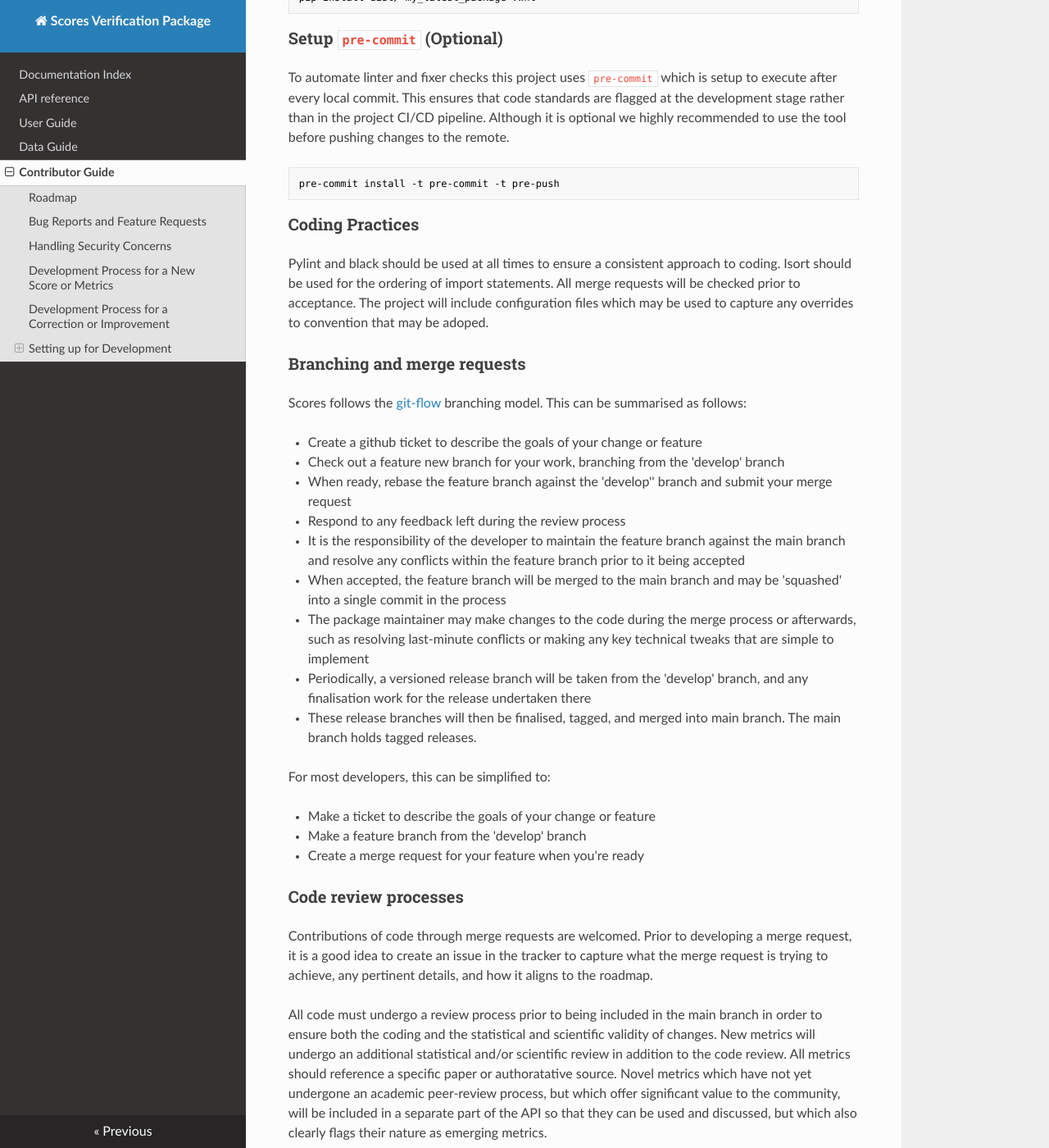
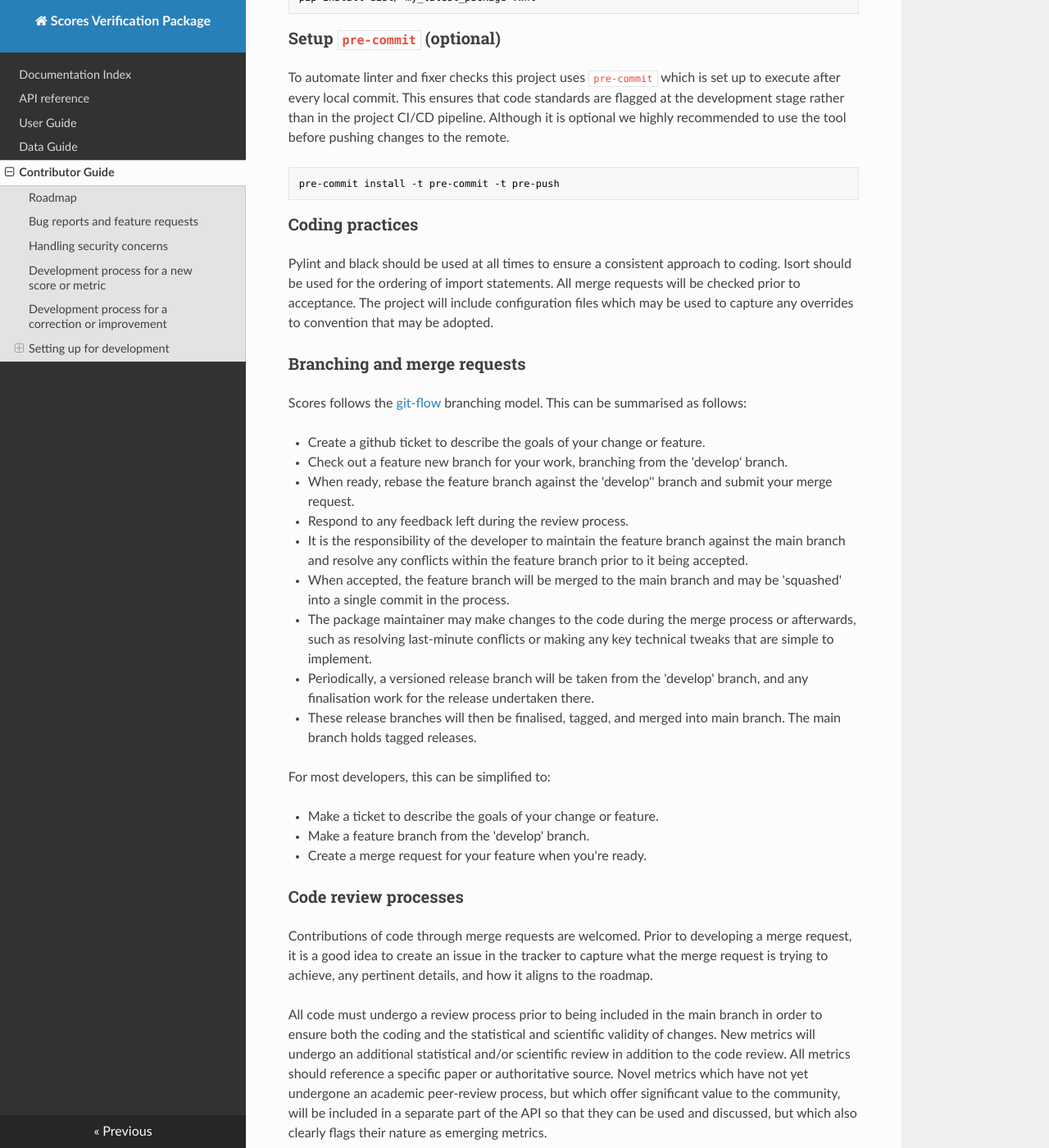
Before and after one commit to nci/scores, an MkDocs documentation site: the page built from docs/contributing.md, in a window 1280 px wide and 1400 px high, scrolled down 2715 px. Shown: the whole window at 82% size. Built offline with MkDocs 1.6.1, drawn with Linux system fonts in a browser that asks for light colours; nearby versions of some CDN libraries; some of the changed text lies outside the part shown.

Commit message:
Update contributing.md
Signed-off-by: Beth Ebert <beth.ebert@bom.gov.au>

````diff
--- a/docs/contributing.md
+++ b/docs/contributing.md
@@ -12,35 +12,35 @@ These guidelines aim to make it clear how to collaborate effectively.
 3. Increased support for machine learning library integration
 4. Additional notebooks exploring complex use cases in depth
 
-## Bug Reports and Feature Requests
+## Bug reports and feature requests
 
 Please submit bug requests and feature requests through Github as issues. No specific template or approach is requested at this stage. This may evolve, but is currently an open-ended approach.
 
-## Handling Security Concerns
+## Handling security concerns
 
 Please see the information provided in [SECURITY.md](SECURITY.md)
 
-## Development Process for a New Score or Metrics
+## Development process for a new score or metric
 
 A new score or metric should be developed on a separate feature branch, rebased against the main branch. Each merge request should include:
 
  - The implementation of the new metric or score in xarray, ideally with support for pandas and dask
  - 100% unit test coverage
  - A tutorial notebook showcasing the use of that metric or score, ideally based on the standard sample data
- - API documentation (docstrings) using [Napoleon (google)](https://sphinxcontrib-napoleon.readthedocs.io/en/latest/example_google.html) style, making sure to clearly explain the use of the metrics
- - A reference to the paper which described the metrics, added to the API documentation
+ - API documentation (docstrings) using [Napoleon (google)](https://sphinxcontrib-napoleon.readthedocs.io/en/latest/example_google.html) style, making sure to clearly explain the use of the metric
+ - A reference to the peer-reviewed paper which describes the metric, added to the API documentation
  - For metrics which do not have a paper reference, an online source or reference should be provided
- - For metrics which are still under development or which have not yet had an academic publication, they will be placed in a holding area within the API until the method has been properly published and peer reviewed (i.e. `scores.emerging`). The 'emerging' area of the API is subject to rapid change, still of sufficient community interest to include, similar to a 'preprint' of a score or metric.
+ - Metrics which are still under development or which have not yet had an academic publication will be placed in a holding area within the API until the method has been properly published and peer reviewed (i.e. `scores.emerging`). The 'emerging' area of the API is subject to rapid change, still of sufficient community interest to include, similar to a 'preprint' of a score or metric.
 
 All merge requests should comply with the coding standards outlined in this document. Merge requests will undergo both a code review and a science review. The code review will focus on coding style, performance and test coverage. The science review will focus on the mathematical correctness of the implementation and the suitability of the method for inclusion within 'scores'.
 
 A github ticket should be created explaining the metric which is being implemented and why it is useful.
 
-## Development Process for a Correction or Improvement
+## Development process for a correction or improvement
 
 Merge requests addressing documentation changes, tutorial improvements, corrections to code or improvements (e.g. performance enhancements, improvements to error messages, greater flexibility) require only a github ticket explaining the goals of the merge request. Merge requests will still undergo both a technical code review and a scientific code review to ensure that the merge request maintains or improves the coding and scientific integrity while achieving the goals set out in the ticket. These are outlined further below.
 
-## Setting up for Development
+## Setting up for development
 
 There are many ways to set up a development environment, most of which should be okay to adopt. This document sets out just one possible way. Conda based virtual environments are also suitable.
 
@@ -83,62 +83,62 @@ python -m build
 pip install dist/<my_latest_package>.whl
 ```
 
-### Setup `pre-commit` (Optional) <a name="pre-commit"></a>
+### Setup `pre-commit` (optional) <a name="pre-commit"></a>
 
-To automate linter and fixer checks this project uses `pre-commit` which is setup to execute after every local commit. This ensures that code standards are flagged at the development stage rather than in the project CI/CD pipeline. Although it is optional we highly recommended to use the tool before pushing changes to the remote.
+To automate linter and fixer checks this project uses `pre-commit` which is set up to execute after every local commit. This ensures that code standards are flagged at the development stage rather than in the project CI/CD pipeline. Although it is optional we highly recommended to use the tool before pushing changes to the remote.
 
 ```bash
 pre-commit install -t pre-commit -t pre-push
 ```
 
-### Coding Practices
+### Coding practices
 
-Pylint and black should be used at all times to ensure a consistent approach to coding. Isort should be used for the ordering of import statements. All merge requests will be checked prior to acceptance. The project will include configuration files which may be used to capture any overrides to convention that may be adoped.
+Pylint and black should be used at all times to ensure a consistent approach to coding. Isort should be used for the ordering of import statements. All merge requests will be checked prior to acceptance. The project will include configuration files which may be used to capture any overrides to convention that may be adopted.
 
 ### Branching and merge requests
 
 Scores follows the [ git-flow ](https://www.atlassian.com/git/tutorials/comparing-workflows/gitflow-workflow) branching model. This can be summarised as follows:
 
-- Create a github ticket to describe the goals of your change or feature
-- Check out a feature new branch for your work, branching from the 'develop' branch
-- When ready, rebase the feature branch against the 'develop'' branch and submit your merge request
-- Respond to any feedback left during the review process
-- It is the responsibility of the developer to maintain the feature branch against the main branch and resolve any conflicts within the feature branch prior to it being accepted
-- When accepted, the feature branch will be merged to the main branch and may be 'squashed' into a single commit in the process
-- The package maintainer may make changes to the code during the merge process or afterwards, such as resolving last-minute conflicts or making any key technical tweaks that are simple to implement
-- Periodically, a versioned release branch will be taken from the 'develop' branch, and any finalisation work for the release undertaken there
+- Create a github ticket to describe the goals of your change or feature.
+- Check out a feature new branch for your work, branching from the 'develop' branch.
+- When ready, rebase the feature branch against the 'develop'' branch and submit your merge request.
+- Respond to any feedback left during the review process.
+- It is the responsibility of the developer to maintain the feature branch against the main branch and resolve any conflicts within the feature branch prior to it being accepted.
+- When accepted, the feature branch will be merged to the main branch and may be 'squashed' into a single commit in the process.
+- The package maintainer may make changes to the code during the merge process or afterwards, such as resolving last-minute conflicts or making any key technical tweaks that are simple to implement.
+- Periodically, a versioned release branch will be taken from the 'develop' branch, and any finalisation work for the release undertaken there.
 - These release branches will then be finalised, tagged, and merged into main branch. The main branch holds tagged releases.
 
 For most developers, this can be simplified to:
 
- - Make a ticket to describe the goals of your change or feature
- - Make a feature branch from the 'develop' branch
- - Create a merge request for your feature when you're ready
+ - Make a ticket to describe the goals of your change or feature.
+ - Make a feature branch from the 'develop' branch.
+ - Create a merge request for your feature when you're ready.
 
 
 ### Code review processes
 
 Contributions of code through merge requests are welcomed. Prior to developing a merge request, it is a good idea to create an issue in the tracker to capture what the merge request is trying to achieve, any pertinent details, and how it aligns to the roadmap.
 
-All code must undergo a review process prior to being included in the main branch in order to ensure both the coding and the statistical and scientific validity of changes. New metrics will undergo an additional statistical and/or scientific review in addition to the code review. All metrics should reference a specific paper or authoratative source. Novel metrics which have not yet undergone an academic peer-review process, but which offer significant value to the community, will be included in a separate part of the API so that they can be used and discussed, but which also clearly flags their nature as emerging metrics.
+All code must undergo a review process prior to being included in the main branch in order to ensure both the coding and the statistical and scientific validity of changes. New metrics will undergo an additional statistical and/or scientific review in addition to the code review. All metrics should reference a specific paper or authoritative source. Novel metrics which have not yet undergone an academic peer-review process, but which offer significant value to the community, will be included in a separate part of the API so that they can be used and discussed, but which also clearly flags their nature as emerging metrics.
 
-The code review process does not differ between the core team and community contributions.
+The code review process does not differ between contributions from the core team and contributions from the community.
 
 Code will also be reviewed for test coverage, stylistic conventions, thoroughness and correctness by a team of software specialists.
 
-### Scope of a Code Review
+### Scope of a code review
 
-A code review is not responsible for scientific correctness, that will be handled by the science review. A code review is responsible for checking the following:
+A code review is not responsible for scientific correctness; that will be handled by the science review. A code review is responsible for checking the following:
 
 1. Unit test coverage is 100% and unit tests cover functionality and robustness
 2. Any security issues are resolved and appropriately handled
 3. Documentation and tutorials are written
 4. Style guidelines are followed, static analysis and lint checking have been done
 5. Code is readable and well-structured
-6. Code does not to anything unexpected or beyond the scope of the function
+6. Code does not do anything unexpected or beyond the scope of the function
 7. Any additional dependencies are justified and do not result in bloat
 
-### Scope of a Science Review
+### Scope of a science review
 
 A science review should answer the following questions:
 
````
Also changed, not shown: other parts of docs/contributing.md (+3 -3 lines).
